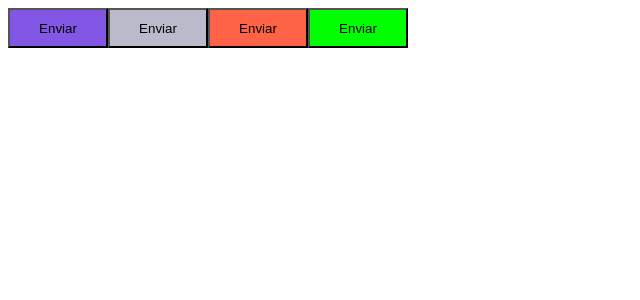
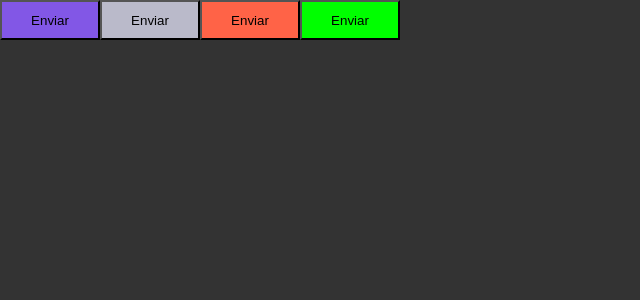
Before and after one commit to HenriqueMarcelo/ignite-timer, a React (Vite) app: page / in a window 1280 px wide. Shown: the top 300 px of the page, without its empty margins (0-640 px from the left). Built offline with nearby package versions, Linux system fonts and the light colour scheme.

Commit message:
Creating a Global Style

```diff
--- a/src/App.tsx
+++ b/src/App.tsx
@@ -1,5 +1,6 @@
 import { ThemeProvider } from 'styled-components';
 import { Button } from './components/Button';
+import { GlobalStyle } from './styles/global';
 import { defaultTheme } from './styles/themes/default';
 
 export function App() {
@@ -9,6 +10,8 @@
       <Button variant="secondary" />
       <Button variant="danger" />
       <Button variant="success" />
+
+      <GlobalStyle />
     </ThemeProvider>
   );
 }
--- /dev/null
+++ b/src/styles/global.ts
@@ -0,0 +1,14 @@
+import { createGlobalStyle } from 'styled-components';
+
+export const GlobalStyle = createGlobalStyle`
+    * {
+        margin: 0;
+        padding: 0;
+        box-sizing: border-box;
+    }
+
+    body{
+        background-color: #333;
+        color: #fff;
+    }
+`;
```
